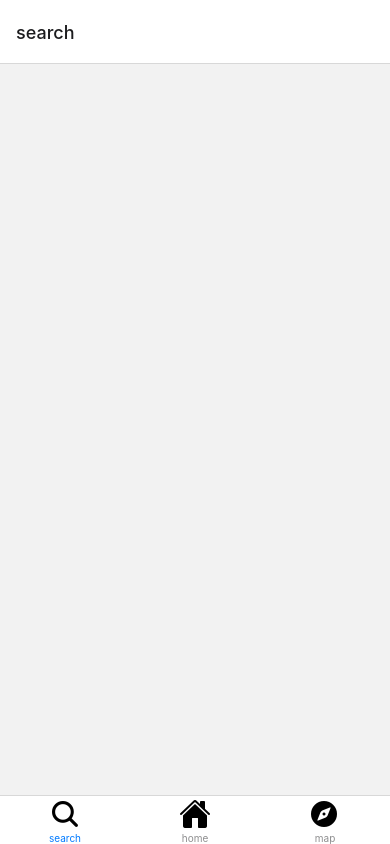
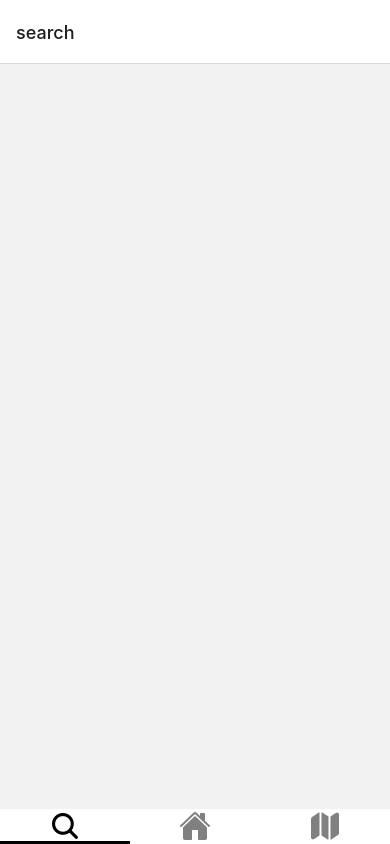
Before and after one commit to jasminlehtinen/Joika, a React Native app: screen / in a window 390 px wide. Built offline with nearby package versions, Linux system fonts and the light colour scheme.

Commit message:
Changes to navigation, new TabBar component
New TabBar component to set state for an active screen, which is displayed by a black line in the navigation bar.

```diff
--- a/src/Navigation.tsx
+++ b/src/Navigation.tsx
@@ -3,6 +3,7 @@ import { NavigationContainer } from '@react-navigation/native';
 import { createBottomTabNavigator } from '@react-navigation/bottom-tabs';
 import Ionicons from 'react-native-vector-icons/Ionicons'; // Icon library
 import Home from './Home';
+import TabBar from './TabBar'
 
 const Tab = createBottomTabNavigator();
 
@@ -19,6 +20,22 @@ const MapPlaceholder = () => (
 const Navigation = () => {
     return (
         <NavigationContainer>
+            <Tab.Navigator tabBar={(props) => <TabBar {...props} />}>
+                <Tab.Screen
+                    name="search"
+                    component={SearchPlaceholder}
+                />
+                <Tab.Screen
+                    name="home"
+                    component={Home}
+                />
+                <Tab.Screen
+                    name="map"
+                    component={MapPlaceholder}
+                />
+            </Tab.Navigator>
+        </NavigationContainer>
+        /*<NavigationContainer>
             <Tab.Navigator>
                 <Tab.Screen
                     name="search"
@@ -34,7 +51,7 @@ const Navigation = () => {
                     component={Home}
                     options={{
                         tabBarIcon: ({ color, size }) => (
-                            <Ionicons name='home' size={32} color='black' />
+                            <Ionicons name='home-outline' size={32} color='black' />
                         ),
                     }}
                 />
@@ -43,12 +60,12 @@ const Navigation = () => {
                     component={MapPlaceholder}
                     options={{
                         tabBarIcon: ({ color, size }) => (
-                            <Ionicons name='compass' size={32} color='black' />
+                            <Ionicons name='compass-outline' size={32} color='black' />
                         ),
                     }}
                 />
             </Tab.Navigator>
-        </NavigationContainer>
+        </NavigationContainer>*/
     );
 };
 
--- /dev/null
+++ b/src/TabBar.tsx
@@ -0,0 +1,69 @@
+import React from 'react';
+import { View, TouchableOpacity } from 'react-native';
+import Ionicons from 'react-native-vector-icons/Ionicons'; // Icon library
+
+const TabBar = ({ state, descriptors, navigation }) => {
+    return (
+        // Contains the entire tab bar
+        <View
+            // Create separate StyleSheet later!
+            style={{ flexDirection: 'row', backgroundColor: 'white' }}
+        >
+            {/* Loops through each possible route available */}
+            {state.routes.map((route, index) => {
+                // Boolean variable indicating whether the current tab is focused
+                const isFocused = state.index === index;
+
+                // Function executed when a tab is pressed
+                const onPress = () => {
+                    const event = navigation.emit({
+                        type: 'tabPress', // type of event being emitted
+                        target: route.key, // target of the event
+                        canPreventDefault: true, // event can be prevented
+                    });
+
+                    // Checks whether the tab press should lead to navigation or not
+                    if (!isFocused && !event.defaultPrevented) {
+                        navigation.navigate(route.name);
+                    }
+                };
+
+                return (
+                    <TouchableOpacity
+                        key={index}
+                        accessibilityRole="button" // sets the role to button
+                        accessibilityState={isFocused ? { selected: true } : {}} // sets the state, whether focused or not
+                        accessibilityLabel={route.name} // sets the label (name)
+                        onPress={onPress} // triggers onPress function
+                        // Create separate StyleSheet later!
+                        style={{ flex: 1, alignItems: 'center', justifyContent: 'center' }}
+                    >
+                        <Ionicons
+                            name={
+                                route.name === 'search' ? 'ios-search' :
+                                route.name === 'home' ? 'ios-home' :
+                                route.name === 'map' ? 'ios-map' : 'ios-home-outline'
+                            }
+                            size={32}
+                            color={isFocused ? 'black' : 'gray'}
+                        />
+                        {isFocused && (
+                            <View
+                                // Create separate StyleSheet later!
+                                style={{
+                                    position: 'absolute',
+                                    bottom: 0,
+                                    width: '100%',
+                                    height: 3,
+                                    backgroundColor: 'black',
+                                }}
+                            />
+                        )}
+                    </TouchableOpacity>
+                );
+            })}
+        </View>
+    );
+};
+
+export default TabBar;
```
